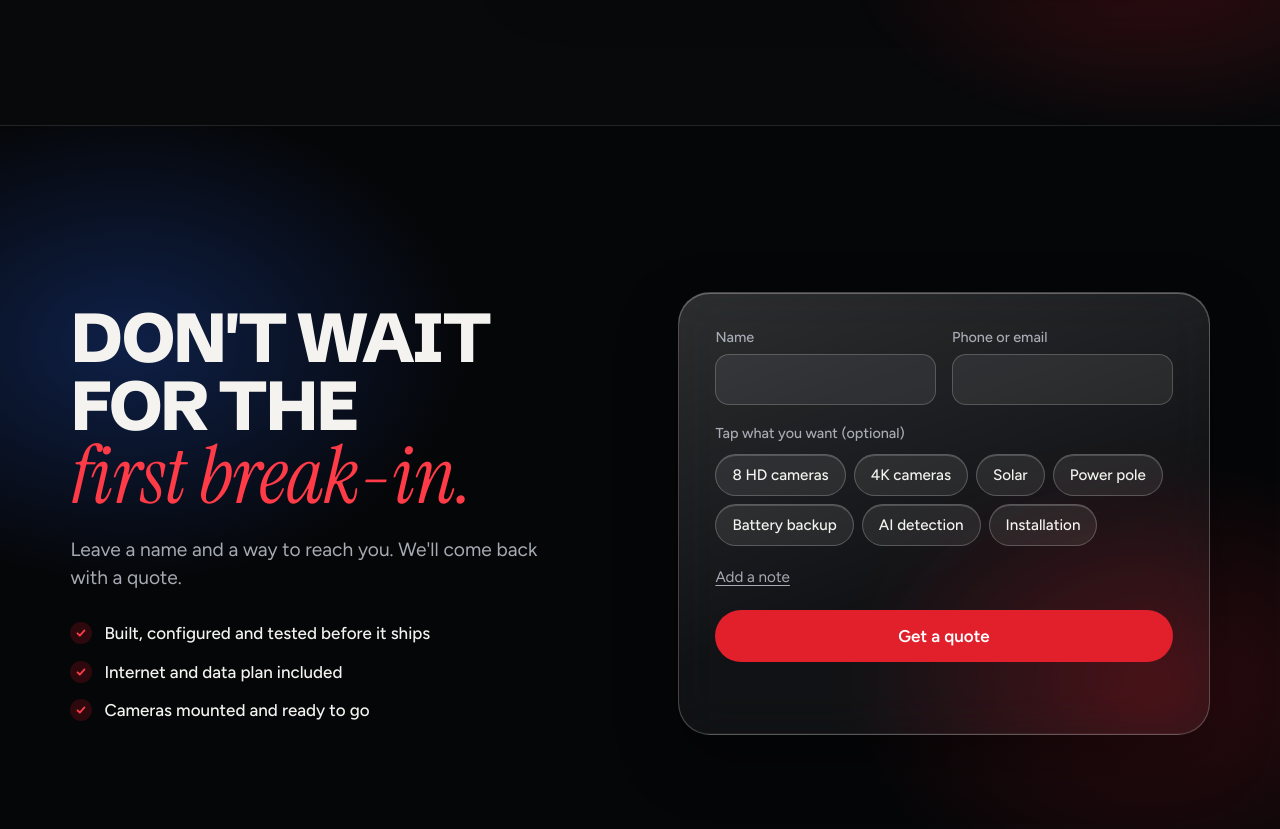
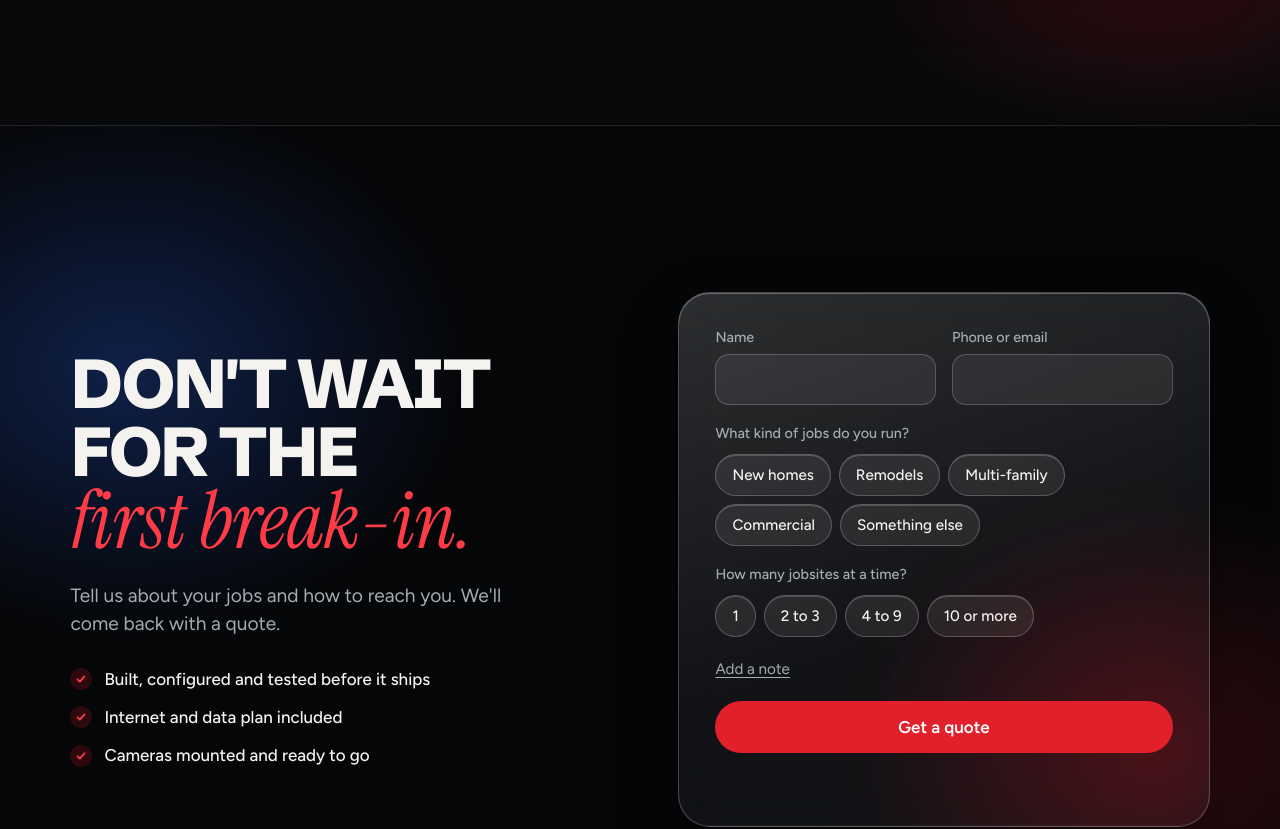
Before and after one commit to ArshiaKohanteb/sentrybox-site, a plain HTML site: page index.html in a window 1280 px wide. Shown: the part 7320-8149 px from the top of the page. Drawn offline with Linux system fonts and the light colour scheme.

Commit message:
Quote form asks about job type and jobsite count
Co-Authored-By: Claude Fable 5.2 <noreply@anthropic.com>

```diff
--- a/index.html
+++ b/index.html
@@ -146,6 +146,8 @@ h2 { font-size: clamp(2.25rem, 5.2vw, 4.5rem); }
 .chip input:focus-visible + span { outline: 2px solid #fff; outline-offset: 2px; }
 .chip:active span { transform: scale(.96); }
 .more { grid-column: 1 / -1; }
+.picks { grid-column: 1 / -1; padding: 12px 16px; border-radius: 14px; background: rgb(255 255 255 / .07); border: 1px solid rgb(255 255 255 / .18); font-size: .95rem; }
+[hidden] { display: none !important; }
 .more summary { list-style: none; cursor: pointer; display: inline-flex; align-items: center; min-height: 32px; color: var(--soft); font-size: .95rem; text-decoration: underline; text-underline-offset: 3px; }
 .more summary::-webkit-details-marker { display: none; }
 .more textarea { width: 100%; margin-top: 10px; min-height: 84px; padding: 13px 14px; font: 400 1rem/1.4 var(--body); color: var(--ink); background: rgb(255 255 255 / .07); border: 1px solid rgb(255 255 255 / .2); border-radius: 14px; resize: vertical; }
@@ -426,7 +428,7 @@ footer .mark { color: var(--ink); font-size: 1.15rem; }
   <div class="wrap">
     <div class="close-copy">
       <h2 class="rv">Don't wait for the <em>first break-in.</em></h2>
-      <p class="sub rv" style="--d:1">Leave a name and a way to reach you. We'll come back with a quote.</p>
+      <p class="sub rv" style="--d:1">Tell us about your jobs and how to reach you. We'll come back with a quote.</p>
       <ul class="ticks rv" style="--d:2">
         <li>Built, configured and tested before it ships</li>
         <li>Internet and data plan included</li>
@@ -437,18 +439,25 @@ footer .mark { color: var(--ink); font-size: 1.15rem; }
       <div class="f"><label for="q-name">Name</label><input id="q-name" name="name" autocomplete="name" required></div>
       <div class="f"><label for="q-contact">Phone or email</label><input id="q-contact" name="contact" autocomplete="email" required></div>
       <fieldset class="chips">
-        <legend>Tap what you want (optional)</legend>
-        <label class="chip"><input type="checkbox" name="want" value="8 HD cameras" data-k="cams=hd"><span>8 HD cameras</span></label>
-        <label class="chip"><input type="checkbox" name="want" value="2 to 3 4K cameras" data-k="cams=4k"><span>4K cameras</span></label>
-        <label class="chip"><input type="checkbox" name="want" value="Solar" data-k="power=solar"><span>Solar</span></label>
-        <label class="chip"><input type="checkbox" name="want" value="Power pole" data-k="power=pole"><span>Power pole</span></label>
-        <label class="chip"><input type="checkbox" name="want" value="Battery backup" data-k="battery=1"><span>Battery backup</span></label>
-        <label class="chip"><input type="checkbox" name="want" value="AI video detection" data-k="ai=1"><span>AI detection</span></label>
-        <label class="chip"><input type="checkbox" name="want" value="Installation" data-k="install=1"><span>Installation</span></label>
+        <legend>What kind of jobs do you run?</legend>
+        <label class="chip"><input type="checkbox" name="jobs" value="New homes"><span>New homes</span></label>
+        <label class="chip"><input type="checkbox" name="jobs" value="Remodels"><span>Remodels</span></label>
+        <label class="chip"><input type="checkbox" name="jobs" value="Multi-family"><span>Multi-family</span></label>
+        <label class="chip"><input type="checkbox" name="jobs" value="Commercial"><span>Commercial</span></label>
+        <label class="chip"><input type="checkbox" name="jobs" value="Something else"><span>Something else</span></label>
       </fieldset>
+      <fieldset class="chips">
+        <legend>How many jobsites at a time?</legend>
+        <label class="chip"><input type="radio" name="sites" value="1"><span>1</span></label>
+        <label class="chip"><input type="radio" name="sites" value="2 to 3"><span>2 to 3</span></label>
+        <label class="chip"><input type="radio" name="sites" value="4 to 9"><span>4 to 9</span></label>
+        <label class="chip"><input type="radio" name="sites" value="10 or more"><span>10 or more</span></label>
+      </fieldset>
+      <p class="picks" id="picks" hidden></p>
+      <input type="hidden" name="picks" id="picks-field">
       <details class="more">
         <summary>Add a note</summary>
-        <textarea id="q-msg" name="msg" aria-label="Note" placeholder="Where the site is, how many boxes, timeline"></textarea>
+        <textarea id="q-msg" name="msg" aria-label="Note" placeholder="Where your sites are, timeline, anything else"></textarea>
       </details>
       <button class="btn" type="submit">Get a quote</button>
       <p class="note" id="form-note" role="status"></p>
@@ -487,12 +496,11 @@ footer .mark { color: var(--ink); font-size: 1.15rem; }
       .then(function () { btn.disabled = false; });
   });
 
-  // choices carried over from the options page
+  // picks carried over from the options page: shown as one line and sent along, not asked again
   var q = new URLSearchParams(location.search);
-  [].forEach.call(document.querySelectorAll('.chip input'), function (c) {
-    var kv = c.dataset.k.split('=');
-    c.checked = q.get(kv[0]) === kv[1];
-  });
+  var PICK = { cams: { hd: '8 HD cameras', '4k': '4K cameras' }, power: { solar: 'Solar', pole: 'Power pole' }, battery: { 1: 'Battery backup' }, ai: { 1: 'AI detection' }, install: { 1: 'Installation' } };
+  var picked = Object.keys(PICK).map(function (k) { return PICK[k][q.get(k)]; }).filter(Boolean);
+  if (picked.length) { $('picks-field').value = picked.join(', '); $('picks').textContent = 'Your picks: ' + picked.join(', '); $('picks').hidden = false; }
 
   var nav = $('nav');
   // the nav stays clear over the pictures and turns solid once the reel has passed
```
